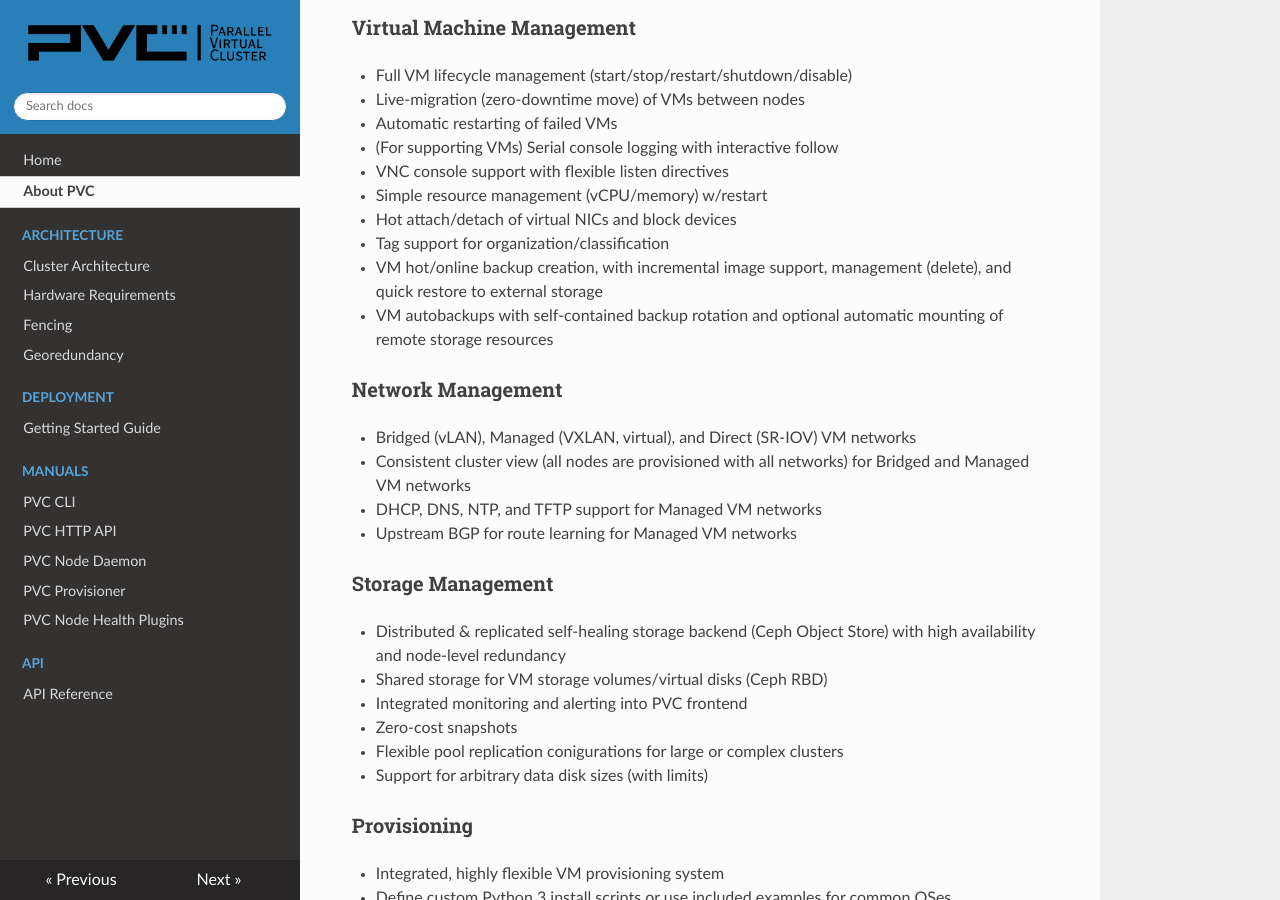
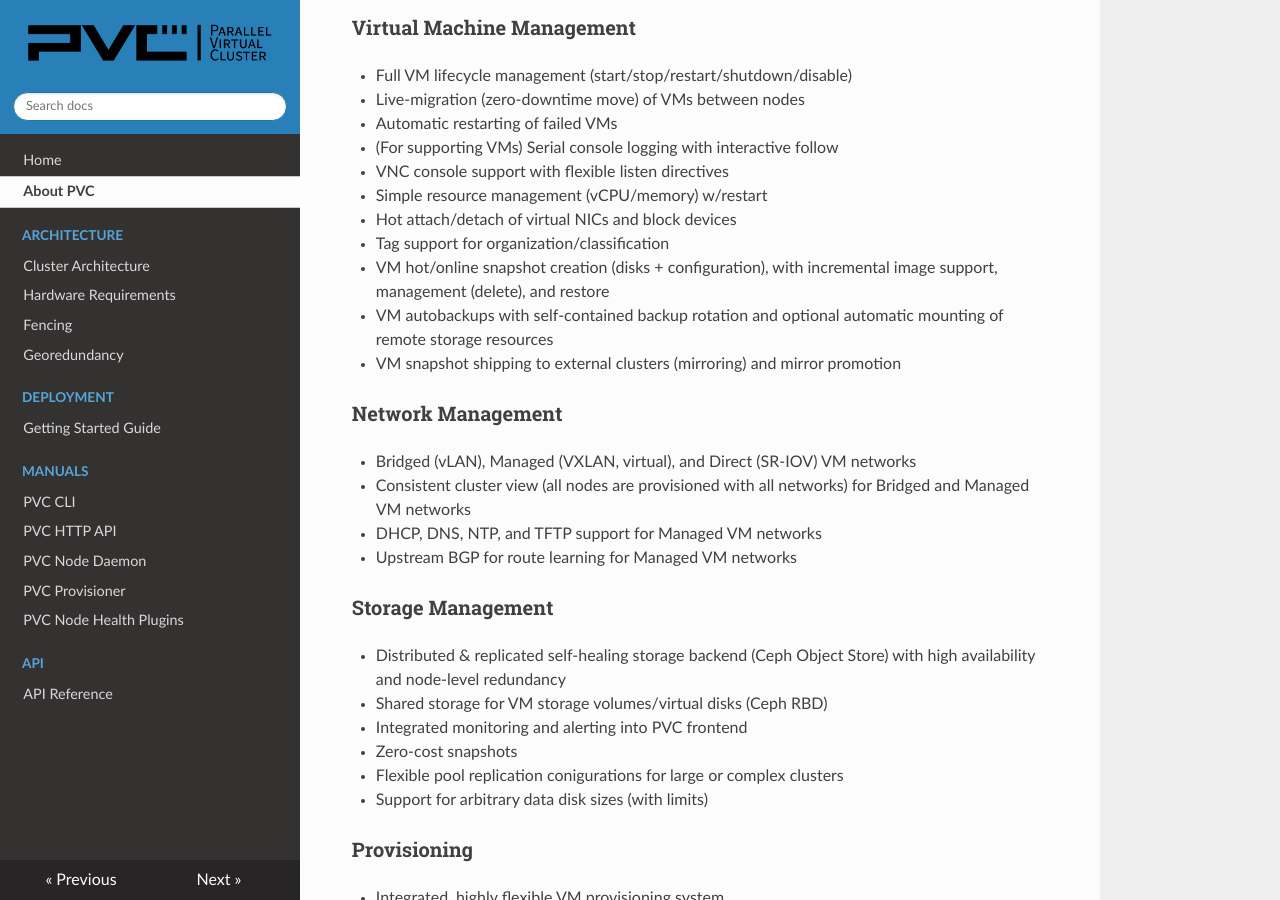
Before and after one commit to parallelvirtualcluster/docs, an MkDocs documentation site: the page built from docs/about-pvc.md, in a window 1280 px wide and 900 px high, scrolled down 2407 px. Built offline with MkDocs 1.6.1, drawn with Linux system fonts in a browser that asks for light colours; nearby versions of some CDN libraries.

Commit message:
Add notes about mirrors

```diff
--- a/docs/about-pvc.md
+++ b/docs/about-pvc.md
@@ -52,8 +52,9 @@
 * Simple resource management (vCPU/memory) w/restart
 * Hot attach/detach of virtual NICs and block devices
 * Tag support for organization/classification
-* VM hot/online backup creation, with incremental image support, management (delete), and quick restore to external storage
+* VM hot/online snapshot creation (disks + configuration), with incremental image support, management (delete), and restore
 * VM autobackups with self-contained backup rotation and optional automatic mounting of remote storage resources
+* VM snapshot shipping to external clusters (mirroring) and mirror promotion
 
 ### Network Management
 
```
